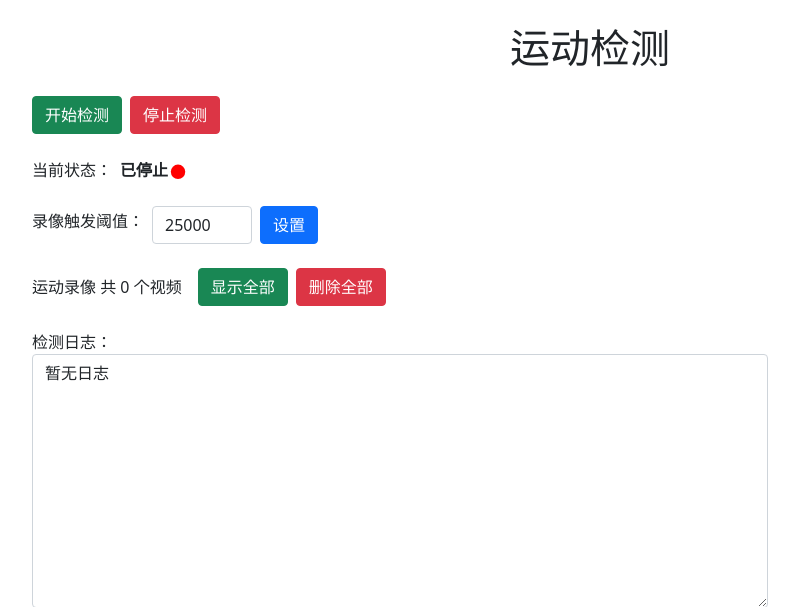
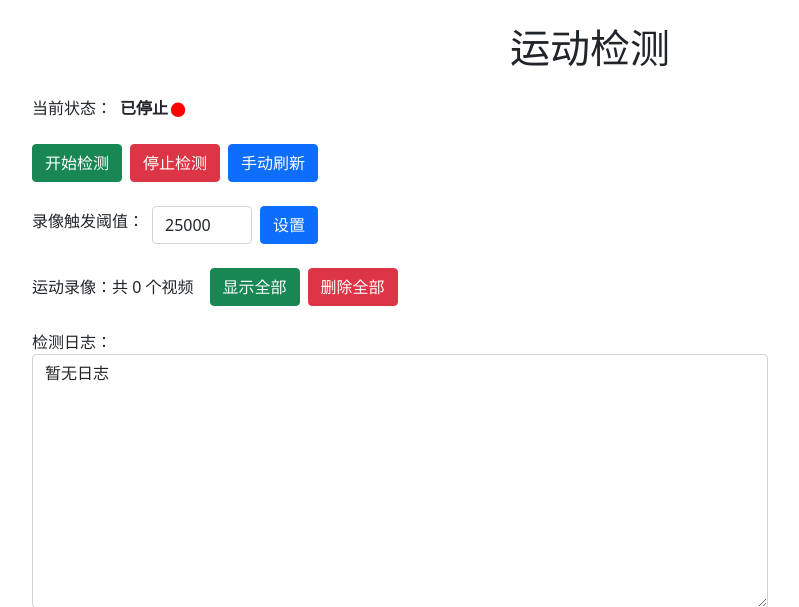
Before and after one commit to XiaoMiHongZhaJi/motion_detection_rtsp, a Flask app: page / in a window 1280 px wide. Shown: the top 607 px of the page, without its empty margins (50-849 px from the left). Run offline with Flask 3, Linux system fonts and the light colour scheme; some libraries are stand-ins or nearby versions.

Commit message:
页面优化，提示信息优化

```diff
--- a/app.py
+++ b/app.py
@@ -27,22 +27,22 @@ def get_all_videos():
 
 @app.route('/start', methods=['POST'])
 def start():
-    """启动监控检测"""
+    """启动运动检测"""
     is_running, is_recording, recording_video_file = get_motion_status()
     if not is_running:
         threading.Thread(target=start_detection, daemon=True).start()  # 启动后台线程
-        return jsonify({"status": "started"}), 200
-    return jsonify({"status": "already started"}), 200
+        return jsonify({"status": "已启动运动检测"}), 200
+    return jsonify({"status": "已启动，请勿重复操作"}), 200
 
 
 @app.route('/stop', methods=['POST'])
 def stop():
-    """暂停监控检测"""
+    """暂停运动检测"""
     is_running, is_recording, recording_video_file = get_motion_status()
     if is_running:
         stop_detection()
-        return jsonify({"status": "stopped"}), 200
-    return jsonify({"status": "already stopped"}), 200
+        return jsonify({"status": "已停止运动检测"}), 200
+    return jsonify({"status": "已停止，请勿重复操作"}), 200
 
 
 @app.route('/set_threshold', methods=['POST'])
@@ -69,7 +69,7 @@ def delete_all_videos():
             logging.error(e)
             return jsonify({"error": str(e)}), 500
 
-    return jsonify({"message": "所有视频已删除成功"}), 200
+    return jsonify({"message": "已删除所有视频"}), 200
 
 
 @app.route('/get_status', methods=['GET'])
--- a/templates/index.html
+++ b/templates/index.html
@@ -17,16 +17,6 @@
 <div class="container mt-4">
     <h1 class="text-center mb-4">运动检测</h1>
 
-    <!-- Start and Stop Buttons -->
-    <div class="row mb-4">
-        <div class="col-md-12">
-            <div class="d-flex align-items-center">
-                <button id="start" class="btn btn-success" onclick="startDetection()">开始检测</button>
-                <button id="stop" class="btn btn-danger ms-2" onclick="stopDetection()">停止检测</button>
-            </div>
-        </div>
-    </div>
-
     <!-- Current Status Section -->
     <div class="row mb-4">
         <div class="col-md-12">
@@ -34,6 +24,17 @@
                 <span class="me-2">当前状态：</span>
                 <span id="status-text" class="fw-bold"></span>
                 <span id="status-light" class="fw-bold"></span>
+            </div>
+        </div>
+    </div>
+
+    <!-- Start and Stop Buttons -->
+    <div class="row mb-4">
+        <div class="col-md-12">
+            <div class="d-flex align-items-center">
+                <button id="start" class="btn btn-success" onclick="startDetection()">开始检测</button>
+                <button id="stop" class="btn btn-danger ms-2" onclick="stopDetection()">停止检测</button>
+                <button id="stop" class="btn btn-primary ms-2" onclick="freshDetection()">手动刷新</button>
             </div>
         </div>
     </div>
@@ -54,8 +55,8 @@
     <div class="row mb-4">
         <div class="col-md-12">
             <div class="d-flex align-items-center">
-                <span class="me-2">运动录像 共 <span id="video_count">{{ video_count }}</span> 个视频</span>
-                <button class="btn btn-success ms-2" onclick="showAllVideos()">显示全部</button>
+                <span class="me-2">运动录像：共 <span id="video_count">{{ video_count }}</span> 个视频</span>
+                <button class="btn btn-success ms-2" onclick="showAllVideos(true)">显示全部</button>
                 <button class="btn btn-danger ms-2" onclick="confirmDelete()">删除全部</button>
             </div>
         </div>
@@ -112,7 +113,7 @@
             <button type="button" class="btn-close btn-close-white me-2 m-auto" data-bs-dismiss="toast" aria-label="Close"></button>
         </div>
     </div>
-    <div id="errorToast" class="toast align-items-center text-white bg-danger border-0" role="alert" aria-live="assertive" aria-atomic="true">
+    <div id="dangerToast" class="toast align-items-center text-white bg-danger border-0" role="alert" aria-live="assertive" aria-atomic="true">
         <div class="d-flex">
             <div class="toast-body">
                 删除失败！请稍后再试。
@@ -124,7 +125,7 @@
 
 <script>
     let deleteModal = null;
-    function showAllVideos() {
+    function showAllVideos(showTips) {
         fetch('/get_all_videos')
             .then(response => response.json())
             .then(data => {
@@ -145,6 +146,12 @@
                             `;
                     videosContainer.appendChild(videoItem);
                 });
+                if(showTips){
+                    showToast('success', "已显示全部视频");
+                }
+            })
+            .catch(error => {
+                showToast('danger', error);
             });
     }
 
@@ -164,7 +171,7 @@
                 deleteModal.hide();
             })
             .catch(error => {
-                showToast('danger', "删除失败: " + data.error);
+                showToast('danger', error);
                 deleteModal.hide();
             });
     }
@@ -178,6 +185,9 @@
 
     // 显示 Toast 提示
     function showToast(type, message) {
+        if(type == "danger" && message.message.indexOf("Failed to fetch") > -1){
+            message = "网络错误";
+        }
         const toastElement = document.getElementById(type + 'Toast');
         const toast = new bootstrap.Toast(toastElement);
         toast.show();
@@ -197,7 +207,17 @@
                 textarea.value = logs;
                 // 确保光标在最后一行
                 textarea.scrollTop = textarea.scrollHeight;
+            })
+            .catch(error => {
+                showToast('danger', error);
             });
+    }
+
+    function freshDetection() {
+        updateLogs();
+        updateStatus();
+        showAllVideos();
+        showToast('success', "已刷新状态");
     }
 
     function startDetection() {
@@ -207,6 +227,9 @@
                 console.log(data);
                 showToast('success', data.status);
                 updateStatus();
+            })
+            .catch(error => {
+                showToast('danger', error);
             });
     }
 
@@ -218,6 +241,9 @@
                 showToast('success', data.status);
                 updateStatus();
                 updateLogs();
+            })
+            .catch(error => {
+                showToast('danger', error);
             });
     }
 
@@ -232,6 +258,9 @@
             .then(data => {
                 showToast('success', "设置成功，当前触发阈值：" + data.threshold);
                 console.log(data);
+            })
+            .catch(error => {
+                showToast('danger', error);
             });
     }
 
@@ -260,6 +289,9 @@
                     }
                 }
                 document.getElementById('status-light').innerHTML = light
+            })
+            .catch(error => {
+                showToast('danger', error);
             });
     }
 
```
